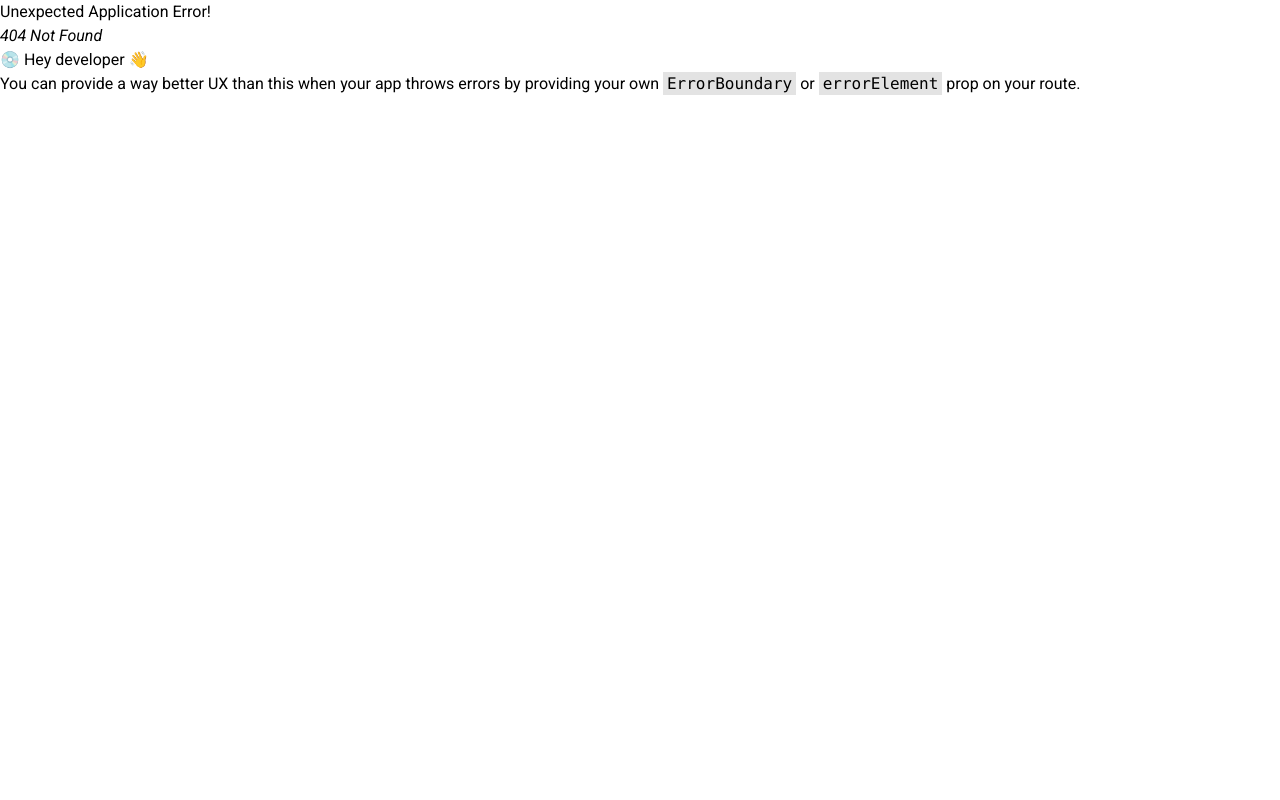
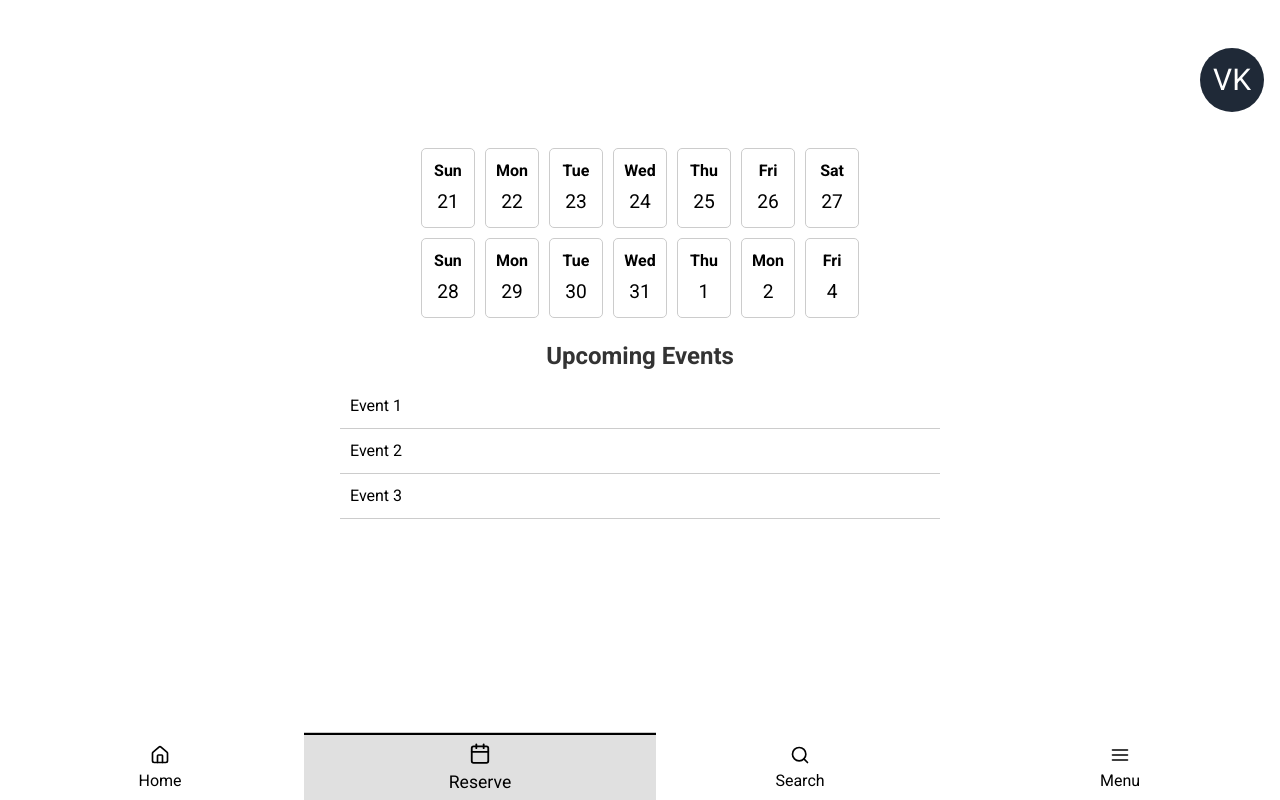
Before and after one commit to parentoni/tabletop, a React (Create React App) app: page /calendar in a window 1280 px wide. Before the commit this address had no page. Built offline with nearby package versions, Linux system fonts and the light colour scheme.

Commit message:
Added calendar ui

```diff
--- a/src/Router.tsx
+++ b/src/Router.tsx
@@ -5,7 +5,7 @@ import { RegisterPage } from "./pages/auth/Register";
 import {Home} from "./pages/home/Home";
 import {Menu} from "./pages/menu/Menu";
 import {Search} from "./pages/search/Search";
-import {Reserve} from "./pages/reserve/Reserve"
+import {Calendar} from "./pages/calendar/Calendar";
 
 export const router = createBrowserRouter([
   {
@@ -26,7 +26,7 @@ export const router = createBrowserRouter([
     element: <Search />,
   },
   {
-    path: "/reserve",
-    element: <Reserve />,
+    path: "/calendar",
+    element: <Calendar />,
   },
 ]);
--- a/src/index.css
+++ b/src/index.css
@@ -70,3 +70,69 @@ html {
   background-color: #e0e0e0;
   transform: scale(1.1);
 }
+
+/* Calendar */
+.calendar-container {
+  display: flex;
+  flex-direction: column;
+  align-items: center;
+  padding: 20px;
+}
+
+.calendar {
+  display: grid;
+  grid-template-columns: repeat(7, 1fr);
+  gap: 10px;
+  margin-bottom: 20px;
+}
+
+.date {
+  padding: 10px;
+  border: 1px solid #ccc;
+  border-radius: 5px;
+  text-align: center;
+  cursor: pointer;
+  transition: background-color 0.3s;
+}
+
+.date:hover {
+  background-color: #f0f0f0;
+}
+
+.day {
+  display: block;
+  font-weight: bold;
+  margin-bottom: 5px;
+}
+
+.day-number {
+  display: block;
+  font-size: 1.2em;
+}
+
+.events {
+  width: 100%;
+  max-width: 600px;
+}
+
+.events h2 {
+  margin-bottom: 10px;
+}
+
+.events ul {
+  list-style: none;
+  padding: 0;
+}
+
+.events li {
+  padding: 10px;
+  border-bottom: 1px solid #ccc;
+}
+
+.events-heading {
+  font-size: 1.5em;
+  font-weight: bold;
+  color: #333;
+  margin-bottom: 10px;
+  text-align: center;
+}
--- /dev/null
+++ b/src/pages/calendar/Calendar.tsx
@@ -0,0 +1,59 @@
+import { useNavigate } from "react-router-dom";
+import { Base } from "../../shared/BasePage";
+import { Navbar } from "../../shared/Navbar";
+import { UserIcon } from "../../shared/UserIcon";
+import { useState, useEffect } from "react";
+
+const getDatesForCurrentAndNextWeek = () => {
+  const dates = [];
+  const today = new Date();
+  const startOfWeek = today.getDate() - today.getDay();
+  for (let i = 0; i < 14; i++) {
+    const date = new Date(today.setDate(startOfWeek + i));
+    const day = date.toLocaleString('default', { weekday: 'short' });
+    const dayNumber = date.getDate();
+    dates.push({ day, dayNumber });
+  }
+  return dates;
+};
+
+export const Calendar = () => {
+  const navigate = useNavigate();
+  const [dates, setDates] = useState<{ day: string, dayNumber: number }[]>([]);
+  const [events, setEvents] = useState<string[]>([]);
+
+  useEffect(() => {
+    setDates(getDatesForCurrentAndNextWeek());
+    // Fetch upcoming events for the user (mocked for this example)
+    setEvents(["Event 1", "Event 2", "Event 3"]);
+  }, []);
+
+  const handleDateClick = () => {
+    navigate("/pages/reserve");
+  };
+
+  return (
+    <Base>
+      <UserIcon />
+      <div className="calendar-container">
+        <div className="calendar">
+          {dates.map((date, index) => (
+            <div key={index} className="date" onClick={handleDateClick}>
+              <span className="day">{date.day}</span>
+              <span className="day-number">{date.dayNumber}</span>
+            </div>
+          ))}
+        </div>
+        <div className="events">
+          <h2 className="events-heading">Upcoming Events</h2>
+          <ul>
+            {events.map((event, index) => (
+              <li key={index}>{event}</li>
+            ))}
+          </ul>
+        </div>
+      </div>
+      <Navbar />
+    </Base>
+  );
+};
--- a/src/pages/reserve/Reserve.tsx
+++ /dev/null
@@ -1,13 +0,0 @@
-import { Base } from "../../shared/BasePage";
-import {Navbar} from "../../shared/Navbar";
-import {UserIcon} from "../../shared/UserIcon";
-
-export const Reserve = () => {
-  return (
-    <Base>
-      <UserIcon />
-
-      <Navbar />
-    </Base>
-  )
-}
--- a/src/shared/Navbar.tsx
+++ b/src/shared/Navbar.tsx
@@ -14,7 +14,7 @@ export const Navbar = () => {
   };
 
   const handleCalendarClick = () => {
-    navigate("/reserve");
+    navigate("/calendar");
   };
 
   const handleHomeClick = () => {
@@ -31,7 +31,7 @@ export const Navbar = () => {
         <span className="btm-nav-label">Home</span>
       </button>
       <button
-        className={location.pathname === "/reserve" ? "active" : ""}
+        className={location.pathname === "/calendar" ? "active" : ""}
         onClick={handleCalendarClick}
       >
         <Calendar className="h-5 w-5" />
```
